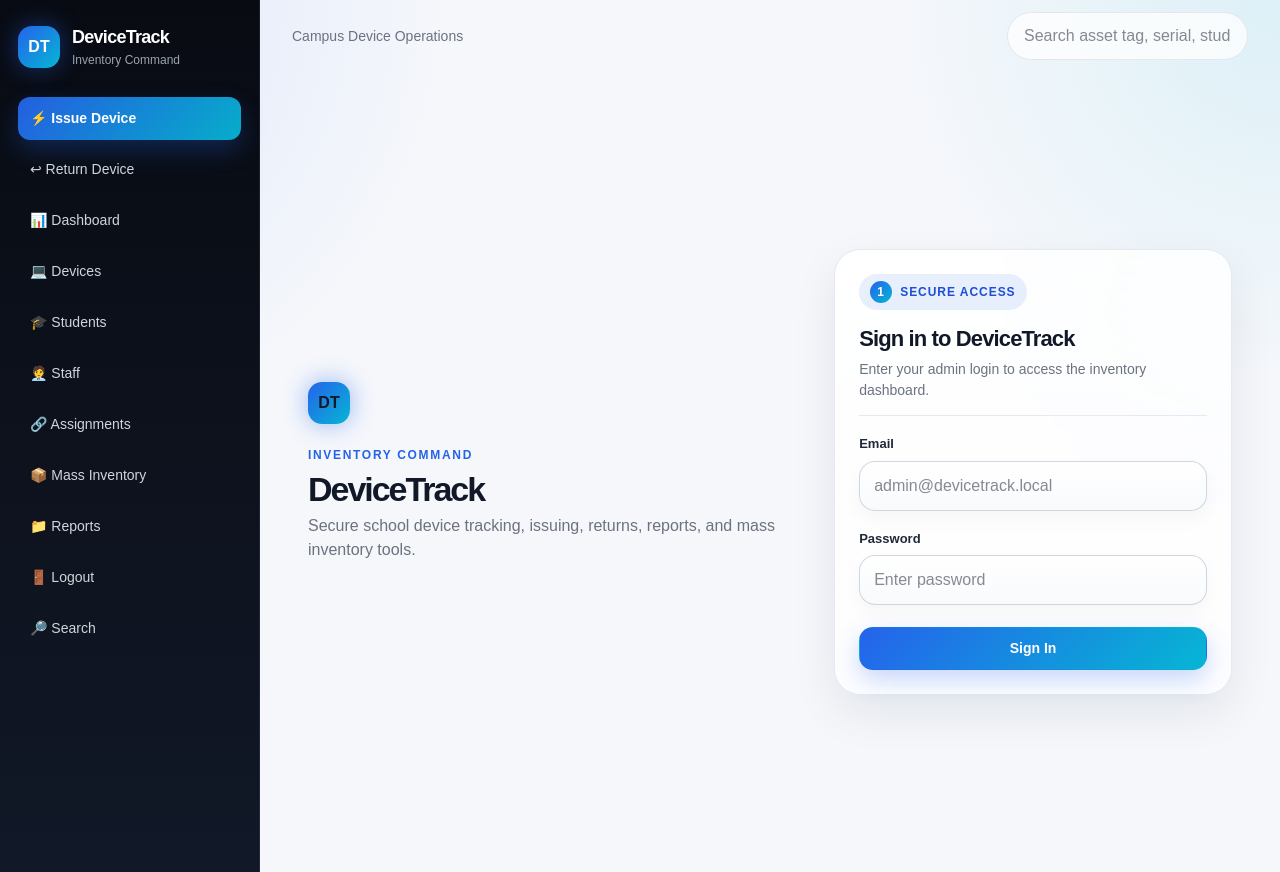
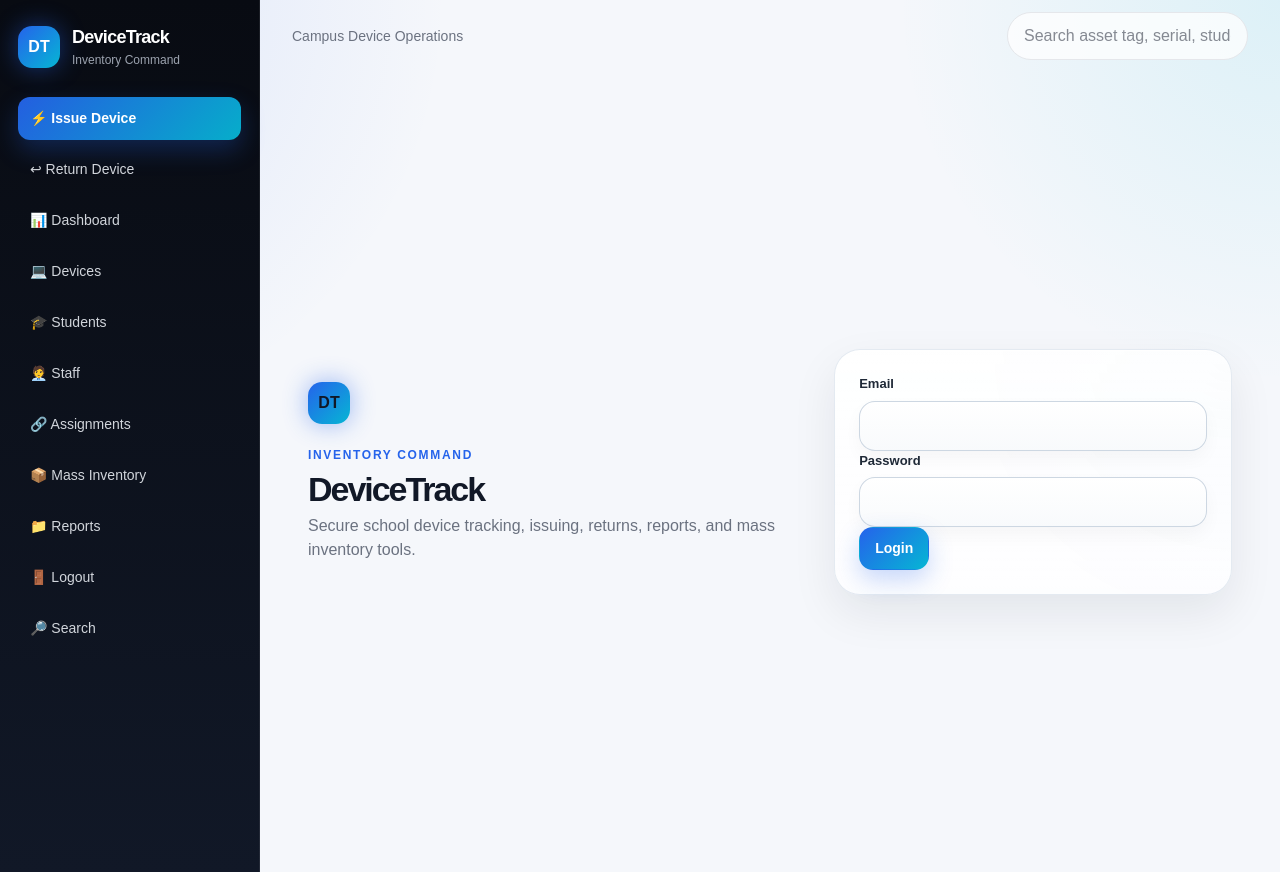
Before and after one commit to u18dev/devTracker, a Next.js app: page /login in a window 1280 px wide. Built offline with nearby package versions, Linux system fonts and the light colour scheme.

Commit message:
Fix login cookie with API route

```diff
--- a/app/login/LoginForm.tsx
+++ b/app/login/LoginForm.tsx
@@ -14,37 +14,18 @@ export default function LoginForm() {
   );
 
   return (
-    <form action={formAction} className="form-card form-section w-full max-w-md">
-      <div className="form-section-header">
-        <div>
-          <span className="step-pill">
-            <span className="step-number">1</span>
-            Secure Access
-          </span>
-
-          <h1 className="form-section-title mt-3">
-            Sign in to DeviceTrack
-          </h1>
-
-          <p className="form-section-description">
-            Enter your admin login to access the inventory dashboard.
-          </p>
-        </div>
-      </div>
-
+    <form action="/api/login" method="post" className="form-card">
   <div className="form-field">
     <label className="form-label" htmlFor="email">
       Email
     </label>
-
     <input
       id="email"
       name="email"
       type="email"
       className="form-input"
-          placeholder="admin@devicetrack.local"
+      required
       autoComplete="email"
-          required
     />
   </div>
 
@@ -52,33 +33,19 @@ export default function LoginForm() {
     <label className="form-label" htmlFor="password">
       Password
     </label>
-
     <input
       id="password"
       name="password"
       type="password"
       className="form-input"
-          placeholder="Enter password"
+      required
       autoComplete="current-password"
-          required
     />
   </div>
 
-      {state?.error && (
-        <p className="form-alert form-alert-error">
-          {state.error}
-        </p>
-      )}
-
-      <div className="form-actions">
-        <button
-          type="submit"
-          disabled={pending}
-          className="btn btn-primary w-full disabled:cursor-not-allowed disabled:opacity-50"
-        >
-          {pending ? "Signing in..." : "Sign In"}
+  <button type="submit" className="btn btn-primary">
+    Login
   </button>
-      </div>
 </form>
   );
 }
--- /dev/null
+++ b/app/login/route.ts
@@ -0,0 +1,36 @@
+import { NextResponse } from "next/server";
+import { createSessionToken, SESSION_COOKIE_NAME } from "../../lib/session";
+
+export async function POST(request: Request) {
+  const formData = await request.formData();
+
+  const email = String(formData.get("email") || "").trim().toLowerCase();
+  const password = String(formData.get("password") || "");
+
+  const adminEmail = process.env.ADMIN_EMAIL?.trim().toLowerCase();
+  const adminPassword = process.env.ADMIN_PASSWORD;
+
+  if (!adminEmail || !adminPassword) {
+    return NextResponse.redirect(new URL("/login?error=config", request.url));
+  }
+
+  if (email !== adminEmail || password !== adminPassword) {
+    return NextResponse.redirect(new URL("/login?error=invalid", request.url));
+  }
+
+  const token = await createSessionToken(email);
+
+  const response = NextResponse.redirect(new URL("/dashboard", request.url));
+
+  response.cookies.set({
+    name: SESSION_COOKIE_NAME,
+    value: token,
+    httpOnly: true,
+    secure: true,
+    sameSite: "lax",
+    path: "/",
+    maxAge: 60 * 60 * 8,
+  });
+
+  return response;
+}
--- a/proxy.ts
+++ b/proxy.ts
@@ -6,7 +6,7 @@ const publicPaths = ["/login", "/favicon.ico"];
 function isPublicPath(pathname: string) {
   if (publicPaths.includes(pathname)) return true;
   if (pathname.startsWith("/_next")) return true;
-  if (pathname.startsWith("/public")) return true;
+  if (pathname.startsWith("/api")) return true;
   return false;
 }
 
@@ -20,15 +20,13 @@ export async function proxy(request: NextRequest) {
   const token = request.cookies.get(SESSION_COOKIE_NAME)?.value;
 
   if (!token) {
-    const loginUrl = new URL("/login", request.url);
-    return NextResponse.redirect(loginUrl);
+    return NextResponse.redirect(new URL("/login", request.url));
   }
 
   const session = await verifySessionToken(token);
 
-  if (!session) {
-    const loginUrl = new URL("/login", request.url);
-    const response = NextResponse.redirect(loginUrl);
+  if (!session?.email) {
+    const response = NextResponse.redirect(new URL("/login", request.url));
     response.cookies.delete(SESSION_COOKIE_NAME);
     return response;
   }
@@ -37,5 +35,5 @@ export async function proxy(request: NextRequest) {
 }
 
 export const config = {
-  matcher: ["/((?!api/auth|_next/static|_next/image).*)"],
+  matcher: ["/((?!_next/static|_next/image|favicon.ico).*)"],
 };
```
Lines whose indentation alone changed are shown as unchanged.
